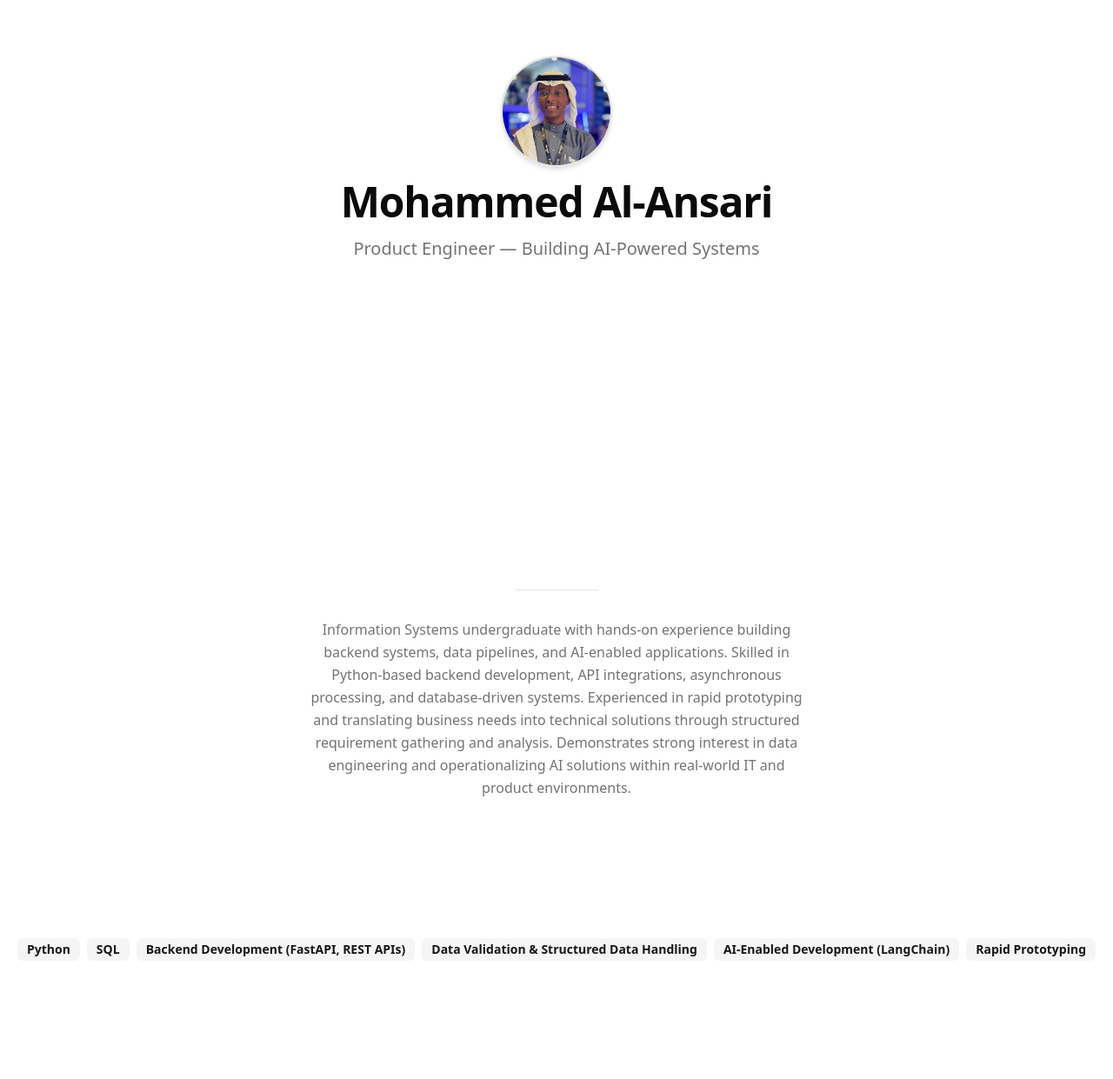
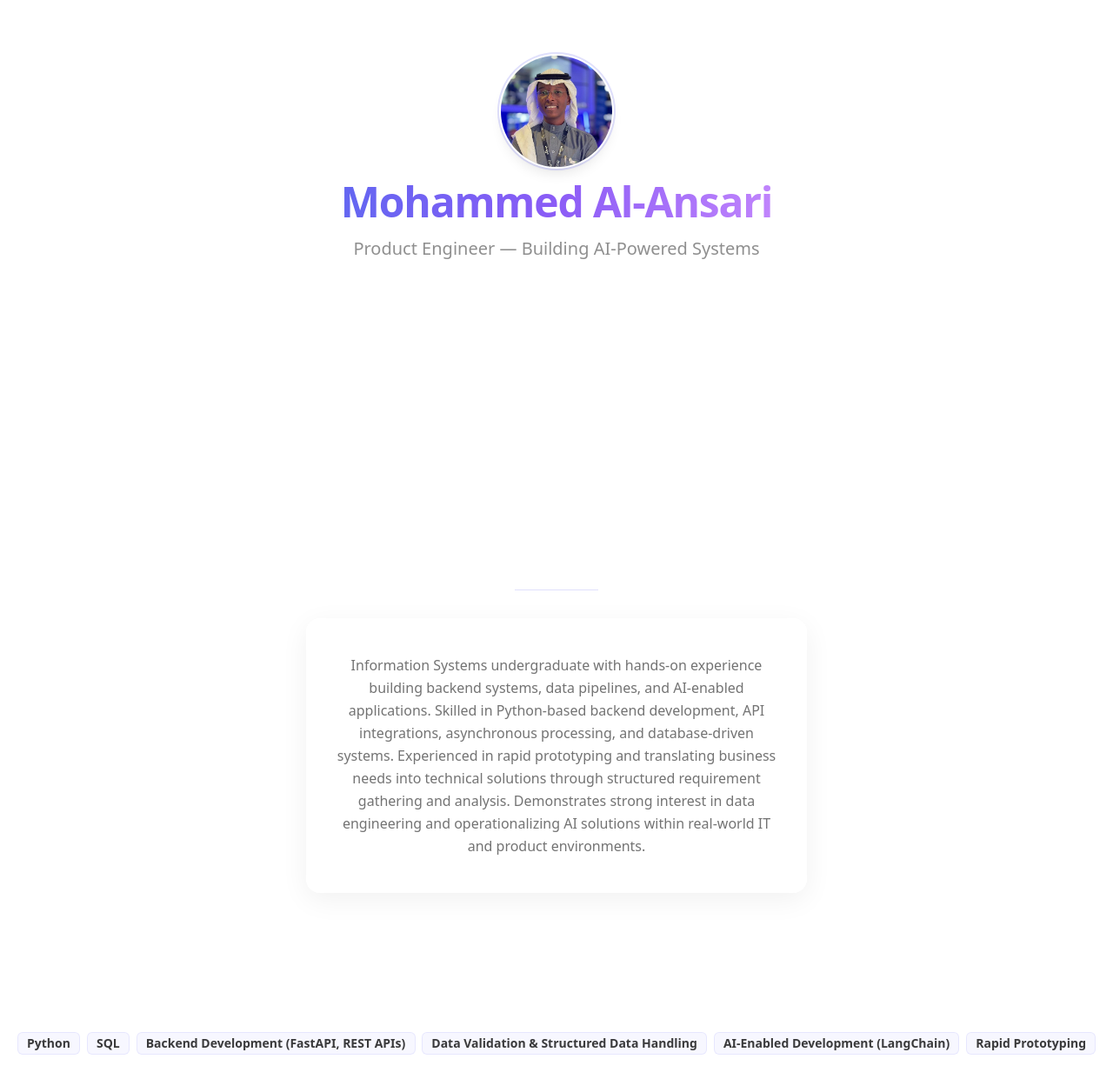
Before and after one commit to mohalansari2005-sys/profile-page, a React (Vite) app: page / in a window 1280 px wide. Shown: the part 218-1459 px from the top of the page at 87% size. Built offline with nearby package versions, Linux system fonts and the light colour scheme.

Commit message:
style: add background gradient, accent text, and glass card styling

```diff
--- a/src/App.tsx
+++ b/src/App.tsx
@@ -2,7 +2,16 @@ import About from "./components/about/About";
 
 function App() {
   return (
-    <main className="min-h-screen bg-background text-foreground antialiased">
+    <main className="relative min-h-screen overflow-hidden bg-background text-foreground antialiased">
+      {/* Subtle radial glow behind content */}
+      <div
+        aria-hidden="true"
+        className="pointer-events-none fixed inset-0 -z-10"
+        style={{
+          background:
+            "radial-gradient(ellipse 60% 50% at 50% 0%, hsla(243, 75%, 59%, 0.08) 0%, transparent 70%)",
+        }}
+      />
       <About />
     </main>
   );
--- a/src/components/about/About.tsx
+++ b/src/components/about/About.tsx
@@ -46,25 +46,28 @@ function HeroBlock() {
                 }}
                 className="flex flex-col items-center gap-4"
             >
-                <Avatar className="h-32 w-32 shrink-0 border-2 border-border shadow-md">
+                {/* Avatar with accent ring */}
+                <Avatar className="h-32 w-32 shrink-0 shadow-lg ring-2 ring-indigo-500/20 ring-offset-2 ring-offset-background">
                     <AvatarImage src={me} alt="Mohammed Al-Ansari" />
                     <AvatarFallback>MA</AvatarFallback>
                 </Avatar>
 
+                {/* Name — accent gradient text */}
                 <motion.h1
                     initial={{ opacity: 0, y: 16 }}
                     animate={{ opacity: 1, y: 0 }}
                     transition={{ delay: 0.3, duration: 0.7, ease: appleEase }}
-                    className="text-4xl font-bold tracking-tight text-foreground sm:text-5xl"
+                    className="bg-gradient-to-r from-indigo-500 via-violet-500 to-purple-400 bg-clip-text text-4xl font-bold tracking-tight text-transparent sm:text-5xl"
                 >
                     Mohammed Al-Ansari
                 </motion.h1>
 
+                {/* Headline — slightly lighter */}
                 <motion.p
                     initial={{ opacity: 0, y: 12 }}
                     animate={{ opacity: 1, y: 0 }}
                     transition={{ delay: 0.5, duration: 0.7, ease: appleEase }}
-                    className="text-lg text-muted-foreground sm:text-xl"
+                    className="text-lg font-medium text-muted-foreground/80 sm:text-xl"
                 >
                     Product Engineer — Building AI-Powered Systems
                 </motion.p>
@@ -74,7 +77,7 @@ function HeroBlock() {
 }
 
 /* ------------------------------------------------------------------ */
-/*  About — bio paragraph, reveals on scroll                          */
+/*  About — bio paragraph, reveals on scroll (glass card)             */
 /* ------------------------------------------------------------------ */
 
 function AboutBlock() {
@@ -83,9 +86,10 @@ function AboutBlock() {
             className="flex flex-col items-center px-4 py-24 text-center"
             transition={{ duration: 0.8, ease: appleEase }}
         >
-            <Separator className="mb-8 w-24" />
+            <Separator className="mb-8 w-24 bg-indigo-500/20" />
 
-            <p className="max-w-xl text-base leading-relaxed text-muted-foreground">
+            <div className="glass-card max-w-xl rounded-2xl px-8 py-10">
+                <p className="text-base leading-relaxed text-muted-foreground">
                     Information Systems undergraduate with hands-on experience building
                     backend systems, data pipelines, and AI-enabled applications.
                     Skilled in Python-based backend development, API integrations,
@@ -96,6 +100,7 @@ function AboutBlock() {
                     operationalizing AI solutions within real-world IT and product
                     environments.
                 </p>
+            </div>
         </ScrollReveal>
     );
 }
@@ -114,7 +119,10 @@ function SkillsBlock() {
             <div className="flex flex-wrap items-center justify-center gap-2">
                 {highlights.map((label) => (
                     <StaggerItem key={label}>
-                        <Badge variant="secondary" className="text-sm">
+                        <Badge
+                            variant="secondary"
+                            className="border border-indigo-500/10 bg-indigo-500/5 text-sm text-foreground/80 backdrop-blur-sm"
+                        >
                             {label}
                         </Badge>
                     </StaggerItem>
@@ -140,7 +148,12 @@ function ContactBlock() {
                     <StaggerItem offsetY={16}>
                         <Tooltip>
                             <TooltipTrigger asChild>
-                                <Button variant="ghost" size="icon" asChild>
+                                <Button
+                                    variant="ghost"
+                                    size="icon"
+                                    asChild
+                                    className="transition-colors hover:text-indigo-500"
+                                >
                                     <a
                                         href="https://wa.me/966558335942"
                                         target="_blank"
@@ -166,7 +179,12 @@ function ContactBlock() {
                     <StaggerItem offsetY={16}>
                         <Tooltip>
                             <TooltipTrigger asChild>
-                                <Button variant="ghost" size="icon" asChild>
+                                <Button
+                                    variant="ghost"
+                                    size="icon"
+                                    asChild
+                                    className="transition-colors hover:text-indigo-500"
+                                >
                                     <a
                                         href="mailto:moh.alansari2005@gmail.com"
                                         aria-label="Email"
@@ -182,7 +200,12 @@ function ContactBlock() {
                     <StaggerItem offsetY={16}>
                         <Tooltip>
                             <TooltipTrigger asChild>
-                                <Button variant="ghost" size="icon" asChild>
+                                <Button
+                                    variant="ghost"
+                                    size="icon"
+                                    asChild
+                                    className="transition-colors hover:text-indigo-500"
+                                >
                                     <a
                                         href="https://www.linkedin.com/in/mohammed-m-al-ansari"
                                         target="_blank"
--- a/src/index.css
+++ b/src/index.css
@@ -66,3 +66,23 @@
     @apply bg-background text-foreground;
   }
 }
+
+/* ------------------------------------------------------------------ */
+/*  Glass-card utility                                                */
+/* ------------------------------------------------------------------ */
+
+@layer utilities {
+  .glass-card {
+    background: hsla(0, 0%, 100%, 0.55);
+    backdrop-filter: blur(16px) saturate(1.6);
+    -webkit-backdrop-filter: blur(16px) saturate(1.6);
+    border: 1px solid hsla(0, 0%, 100%, 0.18);
+    box-shadow: 0 8px 32px hsla(0, 0%, 0%, 0.06);
+  }
+
+  .dark .glass-card {
+    background: hsla(0, 0%, 8%, 0.6);
+    border-color: hsla(0, 0%, 100%, 0.08);
+    box-shadow: 0 8px 32px hsla(0, 0%, 0%, 0.3);
+  }
+}
```
Lines whose indentation alone changed are shown as unchanged.
